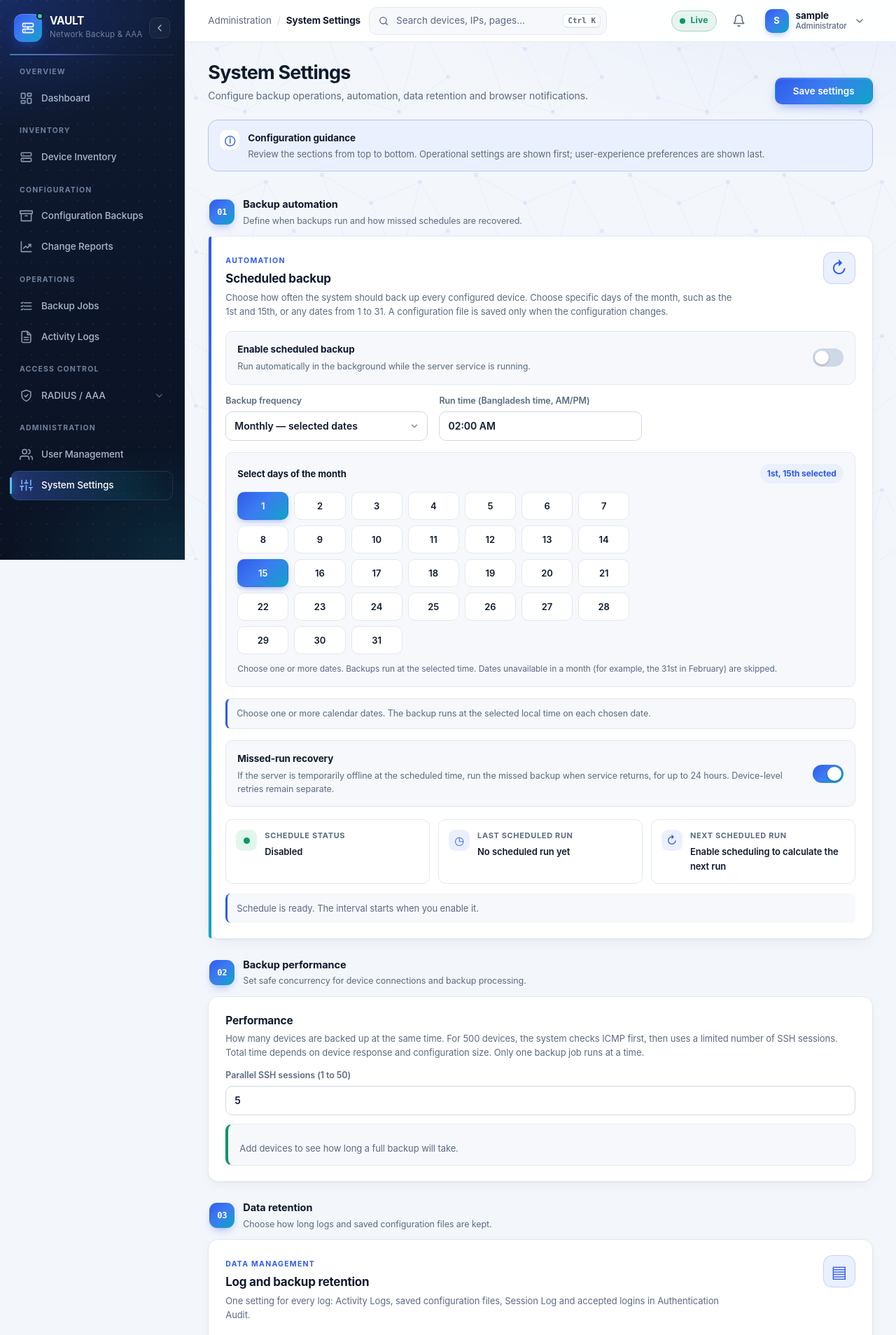
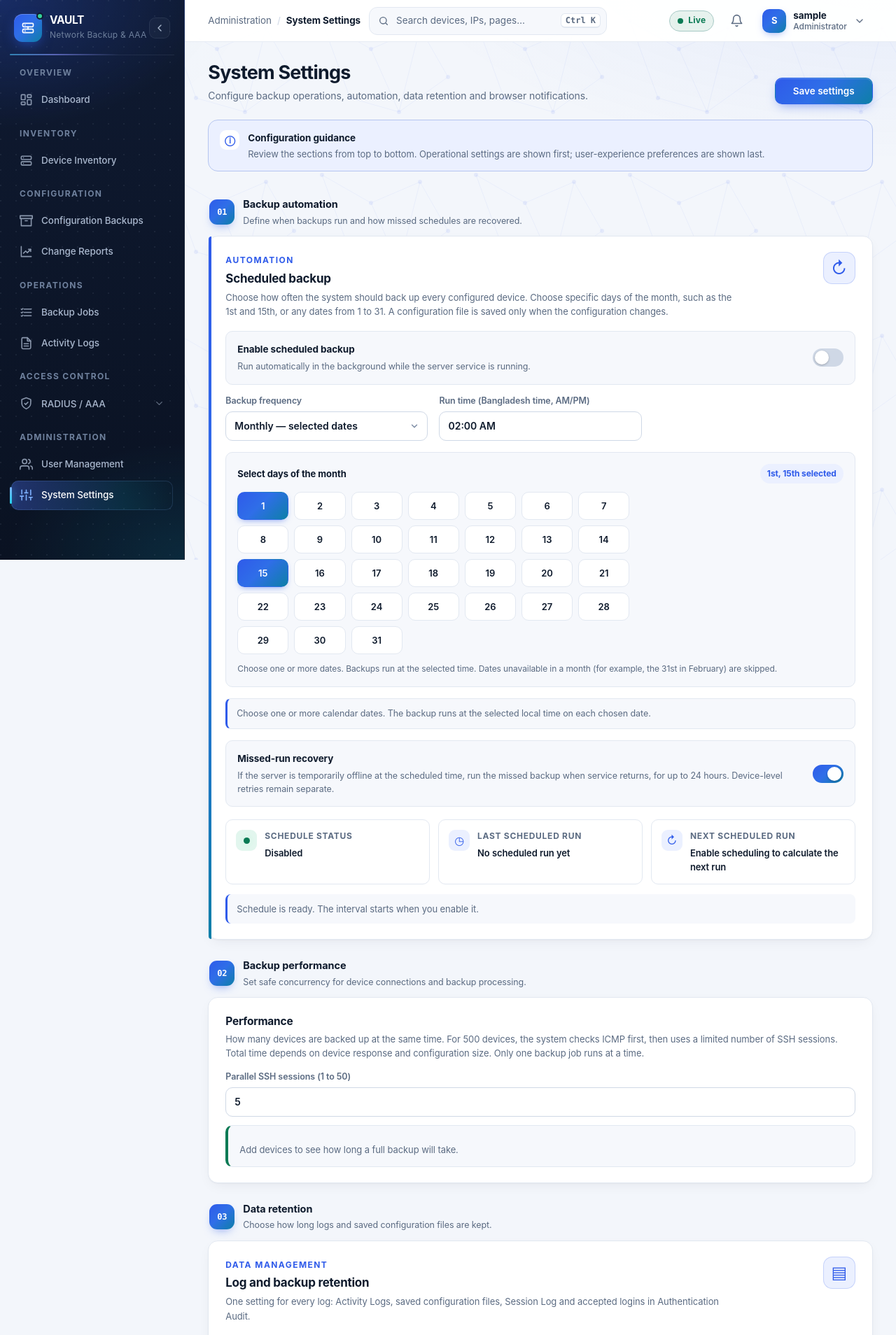
Before and after one commit to ahsanulhaqueromman/BdREN-VAULT, a Django app: page /settings in a window 1280 px wide. Shown: the top 1908 px of the page at 70% size. Run offline with Django 5.2, Linux system fonts and the light colour scheme; the visitor is signed in with stand-in values (Sample User, id 1); data comes from the database, SQL or seed files in the repository; data that the repository does not hold is empty; parts of the project's set-up code (start-up, migrations or seed data) failed here and were passed over.

Commit message:
Easier to read: darker status text, button gradient contrast, 12px minimum text
- Light theme OK/Warning text darkened so badges pass 4.5:1 on their tinted backgrounds
- Button gradient ends at a deeper teal so white text passes 4.5:1 across it
- Dark theme primary accent adjusted
- Text that was 10-11.5px raised to 12px (logo marks, icons and the count bubble unchanged)

```diff
--- a/static/css/app.css
+++ b/static/css/app.css
@@ -33,12 +33,12 @@
   --primary:#2f5bea;
   --primary-d:#2449c7;
   --cyan:#0ea5c6;
-  --grad:linear-gradient(135deg,#2f5bea 0%,#3d7bf2 45%,#0ea5c6 100%);
+  --grad:linear-gradient(135deg,#2f5bea 0%,#2f6ee8 45%,#0e7fa8 100%);
   --blue:#2f5bea;   --blue-d:#2449c7;  --accent:#2f5bea;
   --info:#2f5bea;   --info-bg:#ebf0ff;
-  --ok:#0e9566;     --ok-bg:#e2f6ee;
+  --ok:#0a7a54;     --ok-bg:#e2f6ee;
   --bad:#d63447;    --bad-bg:#fdecee;
-  --warn:#b97409;   --warn-bg:#fff3da;
+  --warn:#8a5600;   --warn-bg:#fff3da;
   --idle:#64748b;   --idle-bg:#eef2f7;
   --bad-ink:#b8283a; --idle-ink:#4a5668;   /* pill text: 4.5:1+ on the light pill backgrounds */
   --muted:var(--mute);
@@ -122,11 +122,11 @@ body.r-viewer .op{display:none!important}
 .mark::after{content:"";position:absolute;right:-2px;top:-2px;width:10px;height:10px;border-radius:50%;background:#34d399;border:2px solid var(--side-bg-2);animation:beacon 2.6s ease-in-out infinite}
 .brand .bt{flex:1;min-width:0}
 .brand .bt b{display:block;font-size:15.5px;font-weight:700;letter-spacing:-.02em;line-height:1.2;white-space:nowrap}
-.brand .bt span{display:block;margin-top:2px;font-size:11.5px;color:var(--side-mute);letter-spacing:.02em;white-space:nowrap}
+.brand .bt span{display:block;margin-top:2px;font-size:12px;color:var(--side-mute);letter-spacing:.02em;white-space:nowrap}
 .collapse{flex:none;display:grid;place-items:center;width:30px;height:30px;border:1px solid var(--side-line);border-radius:9px;background:rgba(255,255,255,.03);color:var(--side-text);cursor:pointer;transition:transform .25s var(--ease),background .2s,color .2s,border-color .2s}
 .collapse:hover{background:rgba(255,255,255,.08);color:#fff;border-color:rgba(127,178,255,.4)}
 .side nav{flex:1 1 auto;min-height:0;display:flex;flex-direction:column;gap:2px;overflow-y:auto;overscroll-behavior:contain;padding:2px 2px 16px;scrollbar-width:thin;scrollbar-color:rgba(148,163,184,.25) transparent}
-.side nav .grp{padding:16px 12px 6px;font-size:10.5px;font-weight:700;letter-spacing:.11em;text-transform:uppercase;color:var(--side-mute);white-space:nowrap}
+.side nav .grp{padding:16px 12px 6px;font-size:12px;font-weight:700;letter-spacing:.11em;text-transform:uppercase;color:var(--side-mute);white-space:nowrap}
 .side nav .grp:first-child{padding-top:4px}
 .side nav .nav-i{text-decoration:none;position:relative;display:flex;align-items:center;gap:12px;width:100%;min-height:42px;padding:9px 12px;border:0;border-radius:10px;background:none;color:var(--side-text);
   font:inherit;font-size:13.5px;font-weight:550;text-align:left;cursor:pointer;-webkit-tap-highlight-color:transparent;transition:background .18s,color .18s}
@@ -213,7 +213,7 @@ body.r-viewer .op{display:none!important}
 .av{width:34px;height:34px;flex:none;display:grid;place-items:center;border-radius:10px;background:var(--grad);color:#fff;font-size:13px;font-weight:700;box-shadow:0 4px 12px -4px rgba(47,91,234,.55)}
 .umenu .wt{display:grid;gap:1px;justify-items:start;line-height:1.2;min-width:0}
 .umenu .wt b{max-width:160px;overflow:hidden;text-overflow:ellipsis;white-space:nowrap;font-size:13.5px;font-weight:650}
-.umenu .role{font-size:11.5px;color:var(--mute);font-weight:500;text-transform:capitalize}
+.umenu .role{font-size:12px;color:var(--mute);font-weight:500;text-transform:capitalize}
 .umenu-pop{position:absolute;right:0;top:calc(100% + 8px);z-index:60;display:grid;gap:2px;min-width:230px;padding:6px;background:var(--panel);border:1px solid var(--line);border-radius:14px;box-shadow:var(--shadow-lg);animation:pop .18s var(--ease);transform-origin:top right}
 .umenu-pop button{display:flex;align-items:center;gap:11px;width:100%;min-height:40px;padding:8px 10px;border:0;border-radius:9px;background:none;color:var(--ink);font:inherit;font-size:13.5px;text-align:left;cursor:pointer}
 .umenu-pop button svg{flex:none;color:var(--mute)}
@@ -570,7 +570,7 @@ pre .r,.l.r{color:#ff9aa2;background:rgba(239,68,68,.12)}
 .schedule-heading{display:flex;align-items:flex-start;justify-content:space-between;gap:18px;margin-bottom:18px}
 .schedule-heading h3{margin:2px 0 4px;font-size:17px}
 .schedule-heading .d{max-width:740px;margin:0}
-.eyebrow{display:inline-block;font-size:10.5px;font-weight:750;letter-spacing:.12em;color:var(--blue)}
+.eyebrow{display:inline-block;font-size:12px;font-weight:750;letter-spacing:.12em;color:var(--blue)}
 .schedule-mark{display:grid;place-items:center;flex:0 0 46px;height:46px;border-radius:13px;background:var(--info-bg);color:var(--blue);font-size:24px;border:1px solid color-mix(in srgb,var(--blue) 20%,transparent);transition:transform .35s var(--ease)}
 .card:hover .schedule-mark{transform:rotate(-8deg) scale(1.04)}
 .schedule-card::before{content:"";position:absolute;inset:0 auto 0 0;width:4px;border-radius:var(--r) 0 0 var(--r);background:var(--grad)}
@@ -599,7 +599,7 @@ pre .r,.l.r{color:#ff9aa2;background:rgba(239,68,68,.12)}
 .schedule-policy-copy small{color:var(--mute);font-size:12.5px;line-height:1.55}
 .schedule-summary{display:grid;grid-template-columns:repeat(3,minmax(0,1fr));gap:12px;margin:18px 0 14px}
 .schedule-summary>div{display:flex;align-items:flex-start;gap:11px;min-width:0;padding:14px;border:1px solid var(--line);border-radius:var(--r-sm);background:var(--panel)}
-.schedule-summary strong{display:block;font-size:11px;font-weight:700;letter-spacing:.06em;text-transform:uppercase;color:var(--mute)}
+.schedule-summary strong{display:block;font-size:12px;font-weight:700;letter-spacing:.06em;text-transform:uppercase;color:var(--mute)}
 .schedule-summary p{margin:4px 0 0;font-size:13px;font-weight:600;overflow-wrap:anywhere}
 .schedule-dot,.schedule-icon{display:grid;place-items:center;flex:0 0 30px;height:30px;border-radius:9px;background:var(--info-bg);color:var(--blue);font-size:16px}
 .schedule-dot{background:var(--ok-bg)}
@@ -1151,7 +1151,7 @@ input:disabled{background:var(--soft);color:var(--mute);cursor:not-allowed}
   background:var(--soft);color:var(--mute);font:inherit;font-size:13.5px;cursor:pointer;transition:border-color .18s,box-shadow .18s,background .18s}
 .gsearch:hover{border-color:color-mix(in srgb,var(--blue) 45%,var(--line));background:var(--panel);box-shadow:var(--shadow-sm)}
 .gsearch span{flex:1;text-align:left;white-space:nowrap;overflow:hidden;text-overflow:ellipsis}
-kbd{display:inline-block;padding:2px 6px;border:1px solid var(--line);border-bottom-width:2px;border-radius:6px;background:var(--panel);color:var(--mute);font:600 11px var(--mono);white-space:nowrap}
+kbd{display:inline-block;padding:2px 6px;border:1px solid var(--line);border-bottom-width:2px;border-radius:6px;background:var(--panel);color:var(--mute);font:600 12px var(--mono);white-space:nowrap}
 .gs{width:min(640px,calc(100vw - 24px));margin-top:10vh;padding:0;overflow:hidden}
 .gs-in{display:flex;align-items:center;gap:10px;padding:12px 16px;border-bottom:1px solid var(--line);color:var(--mute)}
 .gs-in input{flex:1;min-height:40px;border:0;padding:0;font-size:16px;background:none;box-shadow:none!important}
--- a/templates/base.html
+++ b/templates/base.html
@@ -16,7 +16,7 @@
 <meta name="theme-color" content="#f3f6fb" media="(prefers-color-scheme: light)">
 <meta name="theme-color" content="#080e1c" media="(prefers-color-scheme: dark)">
 <link rel="icon" type="image/png" href="{% static 'img/bdren-logo.png' %}">
-<link rel="stylesheet" href="{% static 'css/app.css' %}?v=140">
+<link rel="stylesheet" href="{% static 'css/app.css' %}?v=141">
 <script src="{% static 'js/core/transition.js' %}?v=125"></script>
 </head>
 <body class="r-{{ request.user.role }}" data-page="{% if denied %}denied{% else %}{{ page.key }}{% endif %}" data-idle-timeout-ms="{{ session_idle_ms|default:900000 }}"{% if device_id %} data-device-id="{{ device_id }}"{% endif %}{% if denied %} data-denied="1"{% endif %}>
```
Also changed, not shown: other parts of static/css/app.css (+26 -26 lines), CHANGES.md (+1 -0 lines).
